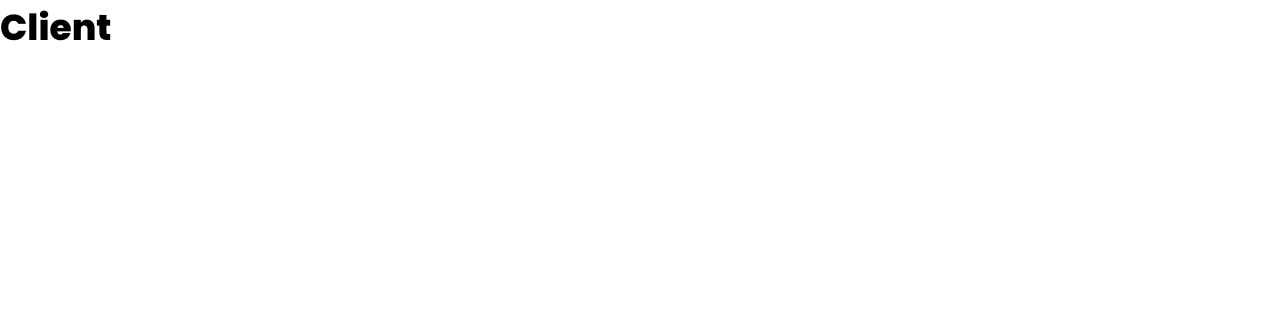
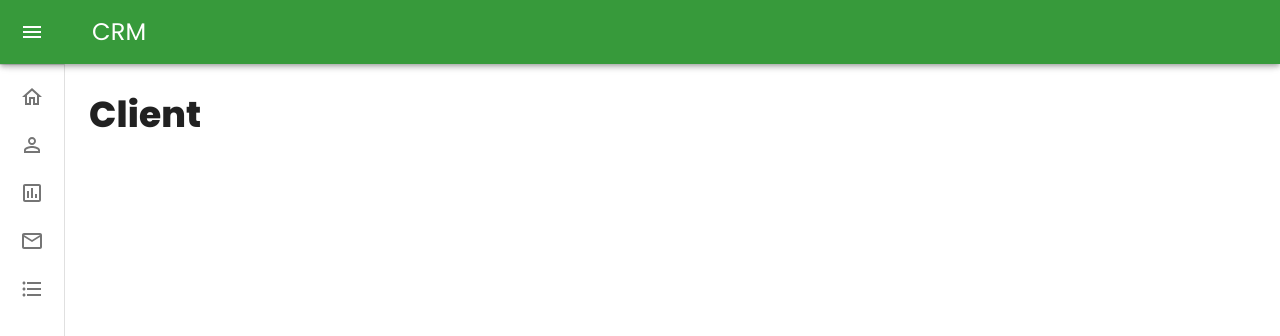
Before and after one commit to Ed2002/crm-system, a React (Vite) app: page /Client in a window 1280 px wide. Shown: the top 336 px of the page. Built offline with nearby package versions, Linux system fonts and the light colour scheme.

Commit message:
Menu View

```diff
--- a/src/Views/Home.tsx
+++ b/src/Views/Home.tsx
@@ -1,51 +1,12 @@
-import { Menu } from "../components/Menu"
-import { ItemMenu } from "../components/Menu/types"
 import { Page } from "../components/Page";
 import { Card } from "../components/Card";
-import HomeOutlinedIcon from '@mui/icons-material/HomeOutlined';
-import PersonOutlineIcon from '@mui/icons-material/PersonOutline';
-import AssessmentOutlinedIcon from '@mui/icons-material/AssessmentOutlined';
-import MailOutlineIcon from '@mui/icons-material/MailOutline';
-import FormatListBulletedIcon from '@mui/icons-material/FormatListBulleted';
+
 
 
 function Home() {
 
-  const menuItems:Array<ItemMenu> = [
-    {
-      Icon: <HomeOutlinedIcon/>,
-      Link: "/",
-      Target: "_self",
-      Title: "Home"
-    },
-    {
-      Icon: <PersonOutlineIcon/>,
-      Link: "/Client",
-      Target: "_self",
-      Title: "Users"
-    },
-    {
-      Icon: <AssessmentOutlinedIcon/>,
-      Link: "/Report",
-      Target: "_self",
-      Title: "Reports"
-    },
-    {
-      Icon: <MailOutlineIcon/>,
-      Link: "/Mail",
-      Target: "_self",
-      Title: "Mail Marketing"
-    },
-    {
-      Icon: <FormatListBulletedIcon/>,
-      Link: "/Form",
-      Target: "_self",
-      Title: "Forms"
-    }
-  ];
 
   return (
-    <Menu MenuItems={menuItems}>
       <Page Title="Project X">
         <div style={{ display: 'flex', justifyContent: 'space-between' }}>
           <Card style={{ flex: '1', marginRight: '10px' }}>
@@ -66,7 +27,6 @@ function Home() {
         </Card>
 
       </Page>
-    </Menu>
   )
 }
 
--- /dev/null
+++ b/src/Views/Menu.tsx
@@ -0,0 +1,57 @@
+import HomeOutlinedIcon from '@mui/icons-material/HomeOutlined';
+import PersonOutlineIcon from '@mui/icons-material/PersonOutline';
+import AssessmentOutlinedIcon from '@mui/icons-material/AssessmentOutlined';
+import MailOutlineIcon from '@mui/icons-material/MailOutline';
+import FormatListBulletedIcon from '@mui/icons-material/FormatListBulleted';
+import { Menu as MenuComponent } from "../components/Menu"
+import { ItemMenu } from "../components/Menu/types"
+
+interface IMenu {
+    children: React.ReactNode;
+}
+
+
+export const Menu = ({children}:IMenu) => {
+
+    const menuItems:Array<ItemMenu> = [
+        {
+          Icon: <HomeOutlinedIcon/>,
+          Link: "/",
+          Target: "_self",
+          Title: "Home"
+        },
+        {
+          Icon: <PersonOutlineIcon/>,
+          Link: "/Client",
+          Target: "_self",
+          Title: "Users"
+        },
+        {
+          Icon: <AssessmentOutlinedIcon/>,
+          Link: "/Report",
+          Target: "_self",
+          Title: "Reports"
+        },
+        {
+          Icon: <MailOutlineIcon/>,
+          Link: "/Mail",
+          Target: "_self",
+          Title: "Mail Marketing"
+        },
+        {
+          Icon: <FormatListBulletedIcon/>,
+          Link: "/Form",
+          Target: "_self",
+          Title: "Forms"
+        }
+      ];
+
+
+
+
+    return (
+        <MenuComponent MenuItems={menuItems}>
+        {children}
+        </MenuComponent>
+    );
+}
--- a/src/main.tsx
+++ b/src/main.tsx
@@ -11,11 +11,16 @@ import { Forms } from './Views/Forms.tsx';
 import { Report } from './Views/Report.tsx';
 import { Mail } from './Views/Mail.tsx';
 import Home from './Views/Home.tsx';
+import { Menu } from './Views/Menu.tsx';
 
 const router = createBrowserRouter([
   {
     path: "/",
-    element: <Home/>,
+    element: (
+      <Menu>
+        <Home/>
+      </Menu>
+    ),
   },
   {
     path: "/Login",
@@ -23,7 +28,11 @@ const router = createBrowserRouter([
   },
   {
     path: "/Client",
-    element: <Client/>,
+    element: (
+      <Menu>
+        <Client/>
+      </Menu>
+    ),
   },
   {
     path: "/Form",
```
